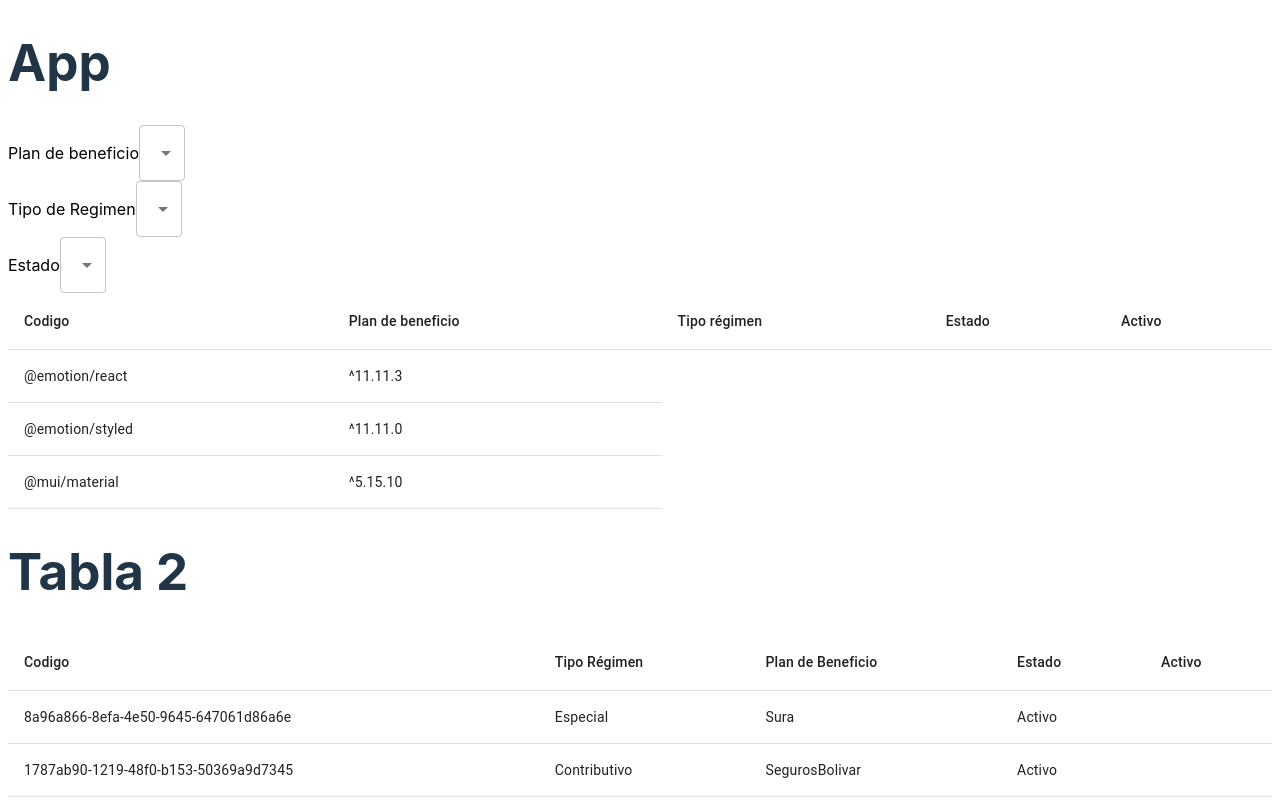
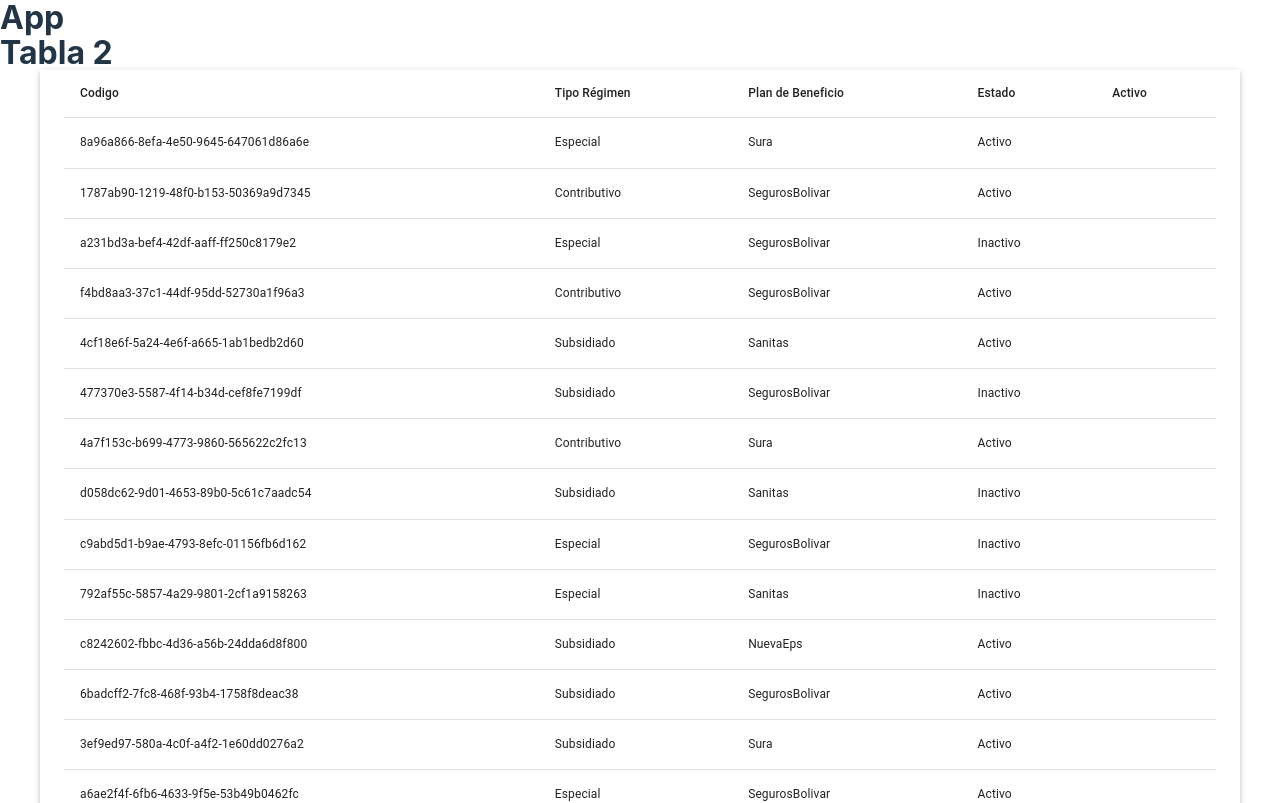
Before and after one commit to IngDonovan/migraReact, a React (Vite) app: page / in a window 1280 px wide. Shown: the top 803 px of the page. Built offline with nearby package versions, Linux system fonts and the light colour scheme.

Commit message:
edit size in cell

```diff
--- a/src/App/index.jsx
+++ b/src/App/index.jsx
@@ -10,7 +10,7 @@
   return (
   <>
     <h1>App</h1>
-    <TableCreate />
+    {/* <TableCreate /> */}
     <DonoTable />
   </>
   );
--- a/src/components/DonoTable/index.jsx
+++ b/src/components/DonoTable/index.jsx
@@ -6,9 +6,10 @@
   TableBody,
   TableRow,
   TableCell,
-  makeStyles,
+  Container,
 } from "@mui/material";
 import { data } from "../../data";
+import "./DonoTable.css";
 
 const DonoTable = () => {
   // Obtenemos el primer objeto de la lista
@@ -20,12 +21,18 @@
   return (
     <>
       <h1>Tabla 2</h1>
+      <Container
+        sx={{
+          bgcolor: "white",
+          boxShadow:3,
+        }}
+      >
         <TableContainer>
-        <Table>
+          <Table >
             <TableHead>
-            <TableRow>
+              <TableRow >
                 {titulos.map((key, index) => (
-                <TableCell key={index}>{key}</TableCell>
+                  <TableCell key={index} sx={{ fontSize: "1.2rem" }}>{key}</TableCell>
                 ))}
               </TableRow>
             </TableHead>
@@ -33,15 +40,14 @@
               {data.map((fila, index) => (
                 <TableRow key={index}>
                   {titulos.map((titulo, index) => (
-                  <TableCell key={index}>
-                    {fila[titulo]}
-                  </TableCell>
+                    <TableCell key={index} sx={{ fontSize: "1.2rem" }}>{fila[titulo]}</TableCell>
                   ))}
                 </TableRow>
               ))}
             </TableBody>
           </Table>
         </TableContainer>
+      </Container>
     </>
   );
 };
--- a/src/index.css
+++ b/src/index.css
@@ -12,6 +12,18 @@
   -webkit-font-smoothing: antialiased;
   -moz-osx-font-smoothing: grayscale;
 }
+
+* {
+  box-sizing: border-box;
+  margin: 0;
+  padding: 0;
+}
+
+html {
+  font-size: 62.5%;
+}
+
+
 
 a {
   font-weight: 500;
```
Lines whose indentation alone changed are shown as unchanged.
